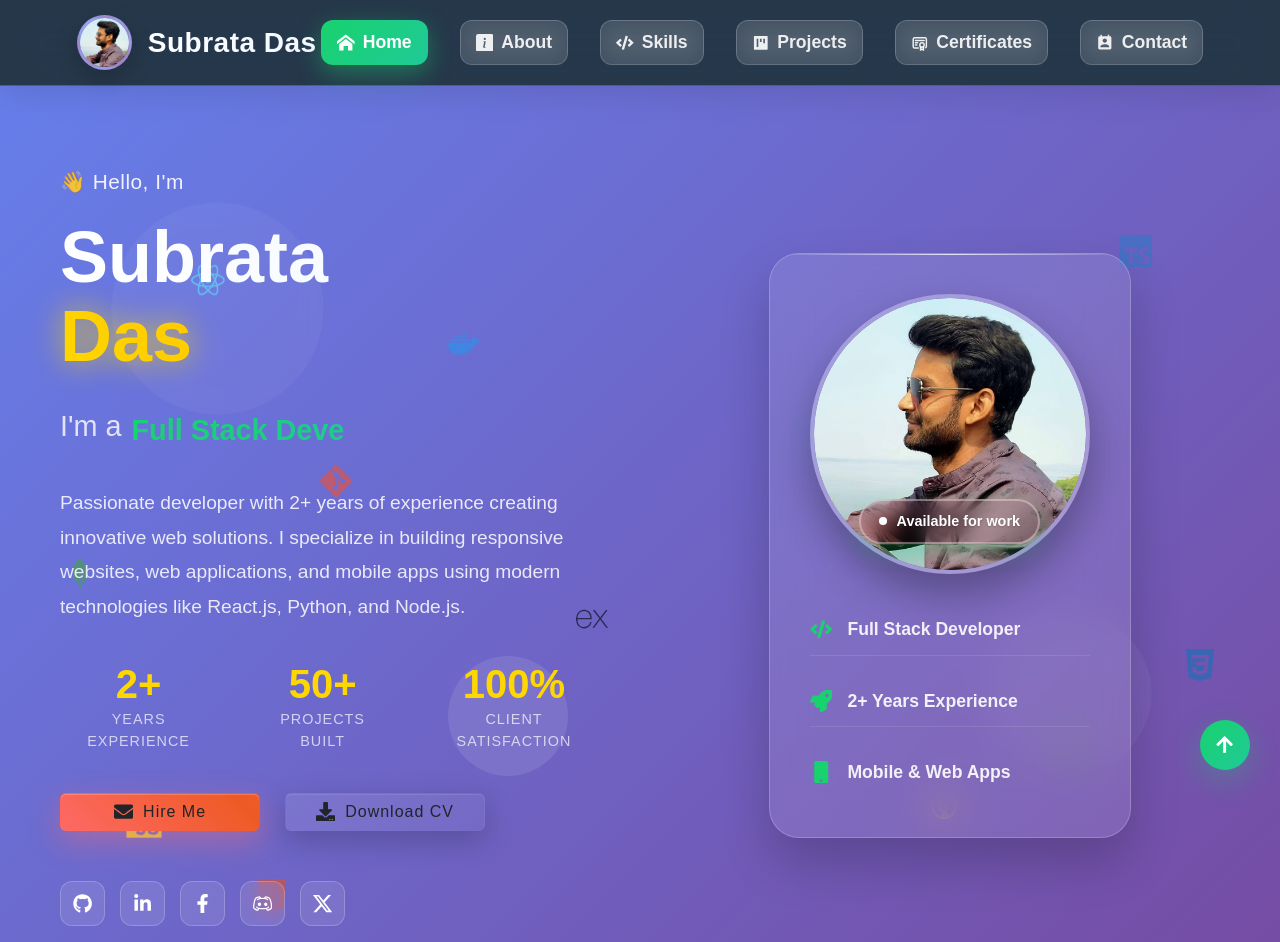
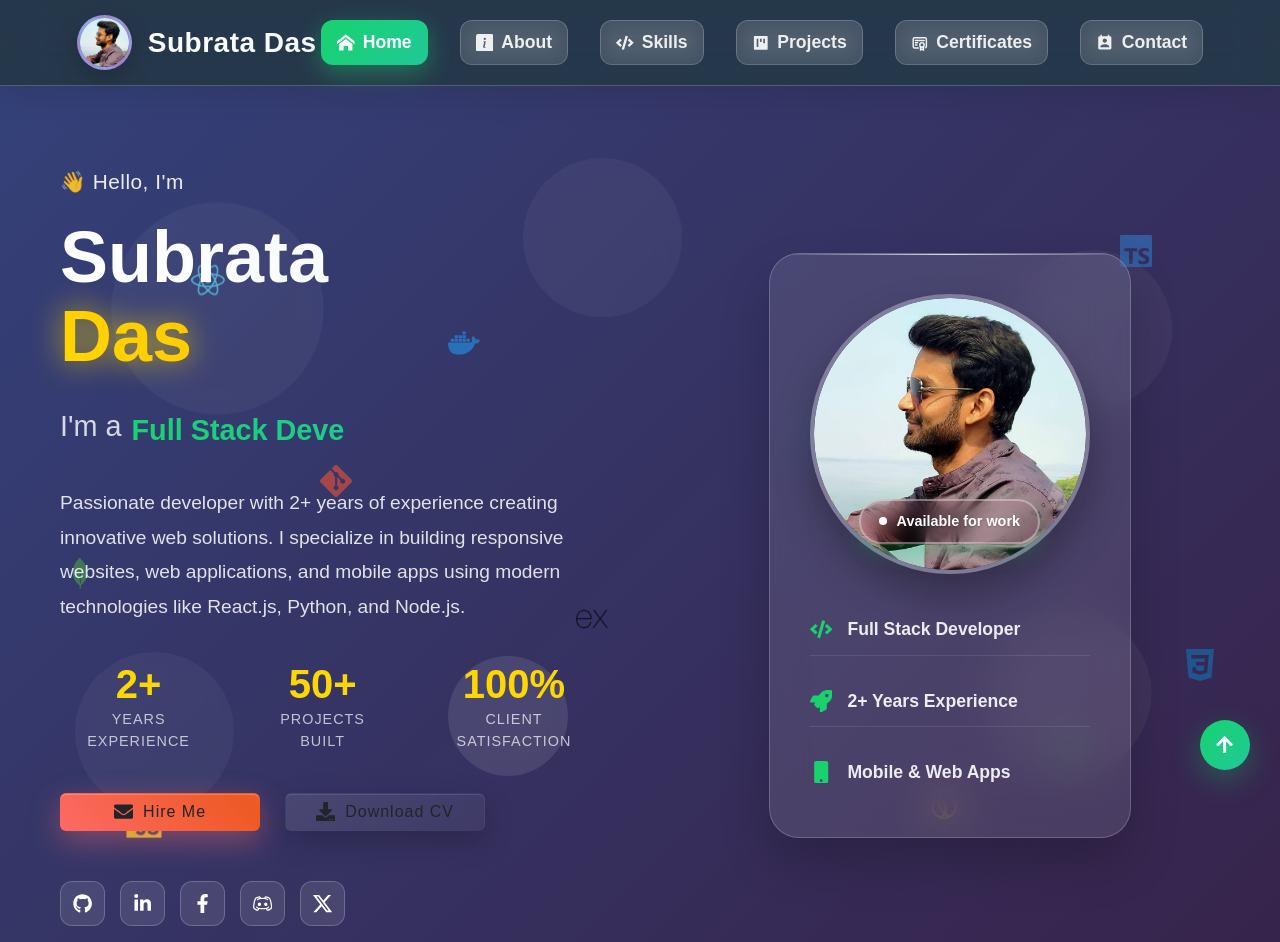
Before and after one commit to Subrata2402/portfolio, a React (Vite) app: page / in a window 1280 px wide. Shown: the top 942 px of the page. Built offline with nearby package versions, Linux system fonts and the light colour scheme.

Commit message:
Refactor background styles to use CSS variables for consistency across components

```diff
--- a/src/index.css
+++ b/src/index.css
@@ -3,6 +3,10 @@
     padding: 0;
     box-sizing: border-box;
     font-family: 'popins', sans-serif;
+}
+
+:root {
+    --bg-color: linear-gradient(135deg, #344179 0%, #37234a 100%);
 }
 
 body>div#root {
--- a/src/pages/Certificates.css
+++ b/src/pages/Certificates.css
@@ -1,6 +1,6 @@
 .certificates-page {
     min-height: 100vh;
-    background: linear-gradient(135deg, #667eea 0%, #764ba2 100%);
+    background: var(--bg-color);
     position: relative;
     overflow: hidden;
     padding: 0;
--- a/src/portfolio/About.css
+++ b/src/portfolio/About.css
@@ -1,6 +1,6 @@
 .about-page {
     min-height: 100vh;
-    background: linear-gradient(135deg, #667eea 0%, #764ba2 100%);
+    background: var(--bg-color);
     position: relative;
     overflow: hidden;
 }
--- a/src/portfolio/Contact.css
+++ b/src/portfolio/Contact.css
@@ -1,6 +1,6 @@
 .contact-page {
     min-height: 100vh;
-    background: linear-gradient(135deg, #667eea 0%, #764ba2 100%);
+    background: var(--bg-color);
     position: relative;
     overflow: hidden;
     padding: 0;
--- a/src/portfolio/Home.css
+++ b/src/portfolio/Home.css
@@ -3,7 +3,7 @@
     min-height: 100vh;
     position: relative;
     overflow: hidden;
-    background: linear-gradient(135deg, #667eea 0%, #764ba2 100%);
+    background: linear-gradient(135deg, #344179 0%, #37234a 100%);
     display: flex;
     align-items: center;
     padding: 0;
@@ -50,6 +50,30 @@
     animation-delay: 4s;
 }
 
+.shape-4 {
+    width: 150px;
+    height: 150px;
+    top: 10%;
+    left: 40%;
+    animation-delay: 6s;
+}
+
+.shape-5 {
+    width: 150px;
+    height: 150px;
+    top: 20%;
+    right: 10%;
+    animation-delay: 8s;
+}
+
+.shape-6 {
+    width: 150px;
+    height: 150px;
+    bottom: 20%;
+    left: 5%;
+    animation-delay: 10s;
+}
+
 @keyframes float {
     0%, 100% { transform: translateY(0px) rotate(0deg); }
     50% { transform: translateY(-20px) rotate(10deg); }
@@ -75,7 +99,7 @@
 .tech-4 { top: 70%; right: 15%; animation-delay: 4.8s; }
 .tech-5 { top: 50%; left: 5%; animation-delay: 6.4s; }
 .tech-6 { top: 15%; right: 10%; animation-delay: 8s; }
-.tech-7 { top: 85%; left: 20%; animation-delay: 9.6s; }
+.tech-7 { top: 92%; left: 20%; animation-delay: 9.6s; }
 .tech-8 { top: 60%; right: 5%; animation-delay: 11.2s; }
 .tech-9 { top: 40%; left: 25%; animation-delay: 12.8s; }
 .tech-10 { top: 25%; left: 35%; animation-delay: 14.4s; }
--- a/src/portfolio/Home.jsx
+++ b/src/portfolio/Home.jsx
@@ -89,6 +89,9 @@
                 <div className="bg-shape shape-1"></div>
                 <div className="bg-shape shape-2"></div>
                 <div className="bg-shape shape-3"></div>
+                <div className="bg-shape shape-4"></div>
+                <div className="bg-shape shape-5"></div>
+                <div className="bg-shape shape-6"></div>
                 <div className="floating-elements">
                     {technologies.map((tech, index) => (
                         <div
--- a/src/portfolio/Projects.css
+++ b/src/portfolio/Projects.css
@@ -1,6 +1,6 @@
 .projects-page {
     min-height: 100vh;
-    background: linear-gradient(135deg, #667eea 0%, #764ba2 100%);
+    background: var(--bg-color);
     position: relative;
     overflow: hidden;
     padding: 0;
--- a/src/portfolio/Skills.css
+++ b/src/portfolio/Skills.css
@@ -1,6 +1,6 @@
 .skills-page {
     min-height: 100vh;
-    background: linear-gradient(135deg, #667eea 0%, #764ba2 100%);
+    background: var(--bg-color);
     position: relative;
     overflow: hidden;
     padding: 0;
```
Also changed, not shown: public/index.html (added, +89 -0 lines).
